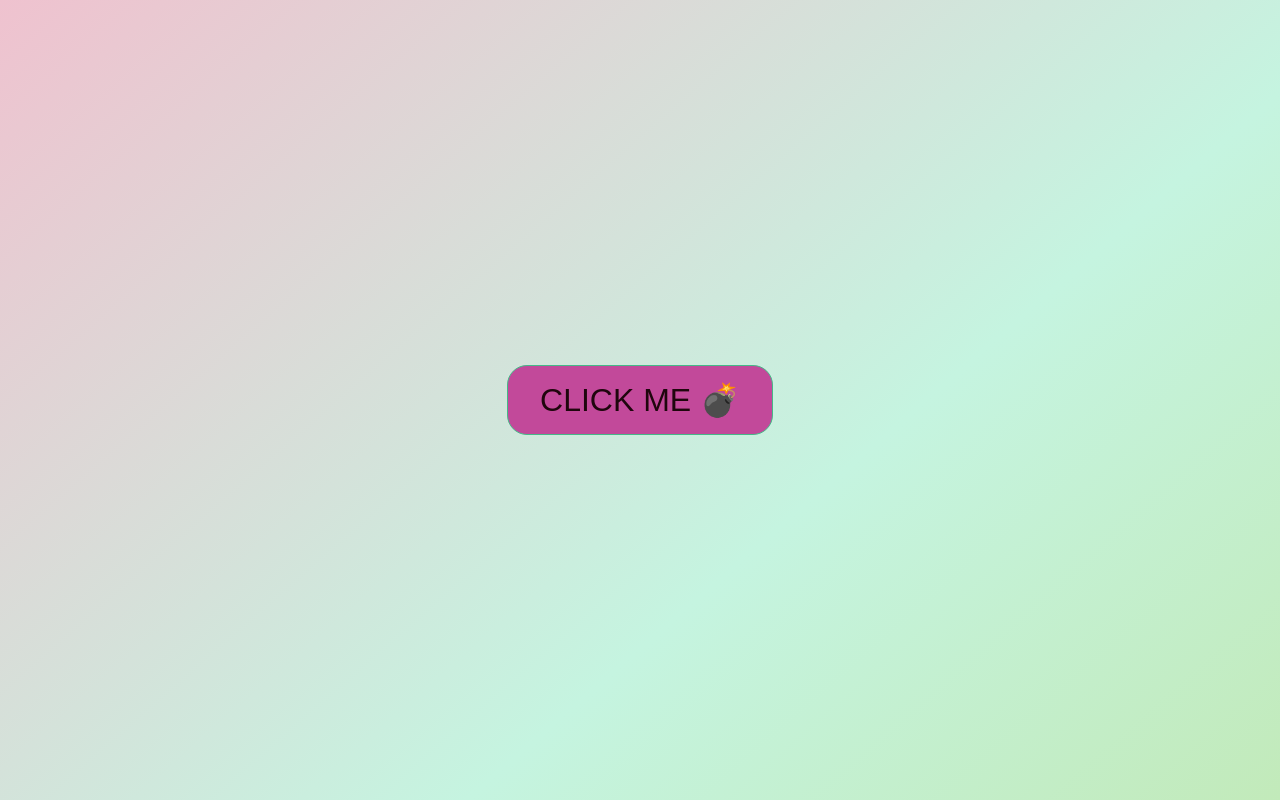
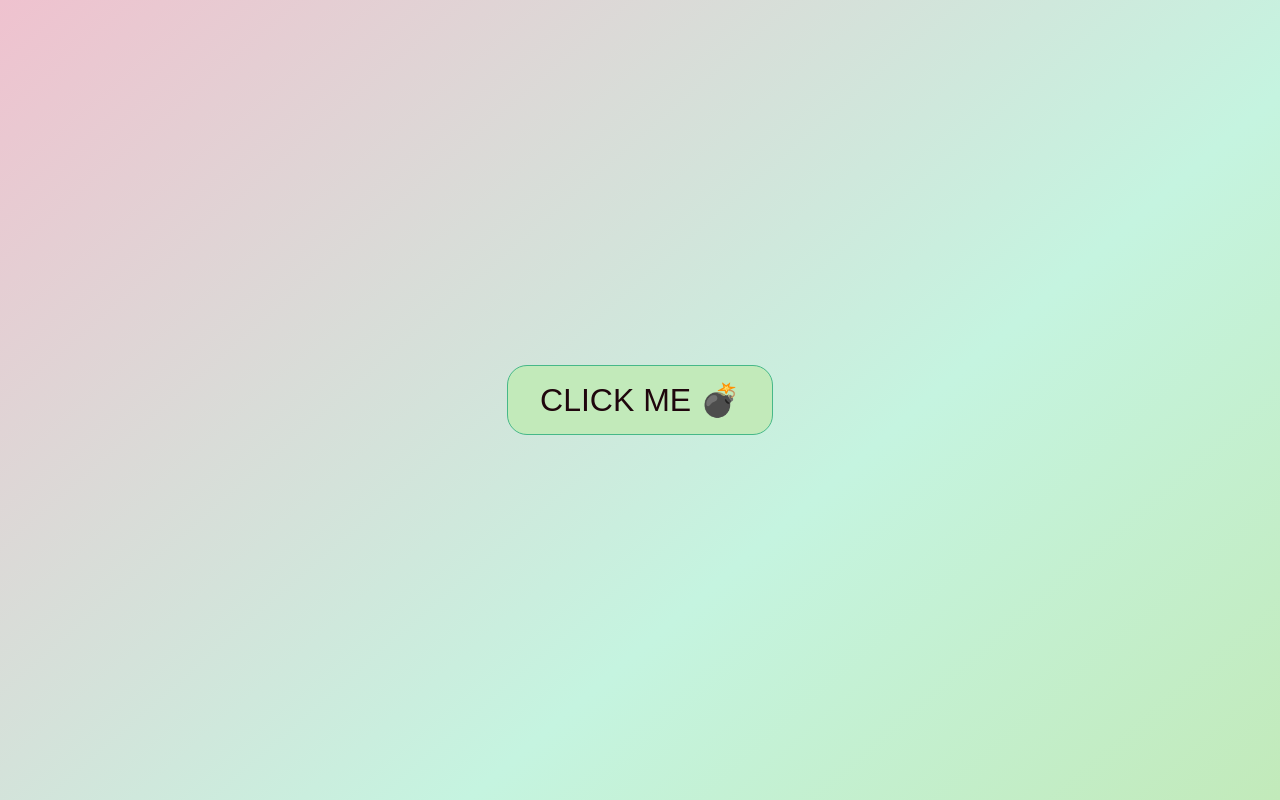
Before and after one commit to joebumbulis/button_react_2, a React (Create React App) app: page / in a window 1280 px wide. Built offline with nearby package versions, Linux system fonts and the light colour scheme.

Commit message:
updates button color

```diff
--- a/src/styling/App.css
+++ b/src/styling/App.css
@@ -15,7 +15,7 @@
 }
 
 .button {
-  background-color: #c2499a;
+  background-color: #c2eaba;
   border: 1px solid #46b888;
   border-radius: 20px;
   color: #1f060d;
```
